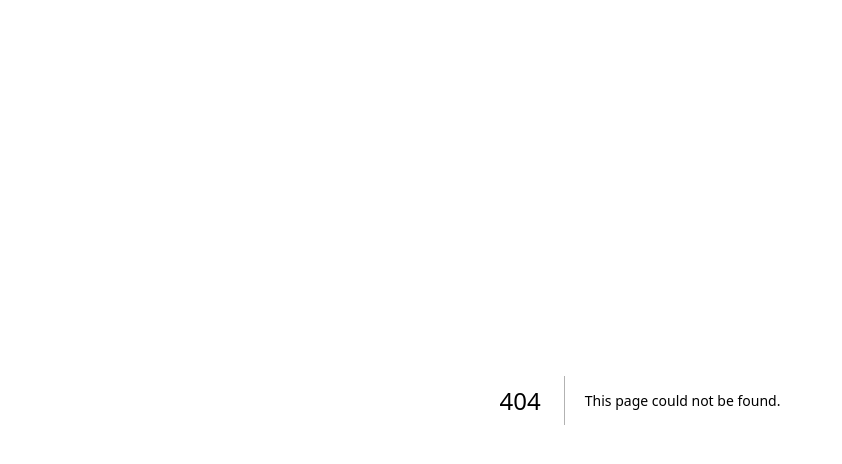
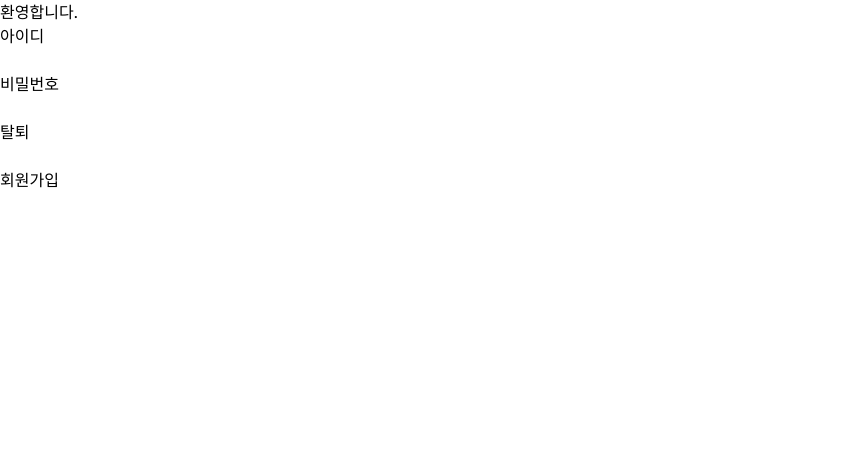
Before and after one commit to Hunvely/personal-project, a Next.js app in the folder nextjs-14/: page /pages/users/withdrawal in a window 1280 px wide. Before the commit this address had no page. Shown: the top 464 px of the page, without its empty margins (0-842 px from the left). Built offline with nearby package versions, Linux system fonts and the light colour scheme.

Commit message:
feat - withdrawal page of front area

```diff
--- a/nextjs-14/app/page.tsx
+++ b/nextjs-14/app/page.tsx
@@ -1,5 +1,4 @@
 'use client'
-
 
 import { useState } from "react"
 import axios from 'axios';
@@ -60,6 +59,8 @@ const HomePage: NextPage = () => {
             <PermIdentityIcon onClick={() => toggleMenu()} style={{ cursor: 'pointer' }}></PermIdentityIcon><br />
             <Link href={`${PG.USER}/login`}>sign in</Link><br />
             <Link href={`${PG.USER}/join`}>sign up</Link><br />
+            <Link href={`${PG.USER}/withdrawal`}>user withdrawal</Link><br />
+
           </nav>
         </div>
         <div className={styles.content}>Start on your Journey.
--- /dev/null
+++ b/nextjs-14/app/pages/users/withdrawal/page.tsx
@@ -0,0 +1,67 @@
+"use client";
+import { useState } from "react";
+import axios from "axios";
+import Link from "next/link";
+import { useRouter } from "next/navigation";
+import { NextPage } from "next";
+const SERVER = "http://localhost:8080";
+
+const WithdrawalPage: NextPage = () => {
+    const [username, setUsername] = useState("");
+    const [password, setPassword] = useState("");
+
+    const handleUserName = (e: any) => {
+        setUsername(e.target.value);
+    };
+    const handlePassword = (e: any) => {
+        setPassword(e.target.value);
+    };
+
+    const data = { password };
+
+    const router = useRouter();
+
+    const handleSubmit = () => {
+        const url = `${SERVER}/api/withdrawal/${username}?password=${password}`;
+        axios
+            .delete(url, { data })
+            .then((res) => {
+                const message = res.data.message;
+                alert(message);
+                if (message === "SUCCESS") {
+                    // 탈퇴 처리 성공 시 동작
+                    alert("SUCCESS")
+                } else if (message === "FAIL") {
+                    // 실패 시 동작
+                    alert("FAIL")
+                } else if (message === "WRONG_PASSWORD") {
+                    // 잘못된 비밀번호일 경우 동작
+                    alert("WRONG_PASSWORD")
+                } else {
+                    // 지정되지 않은 경우 동작
+                    alert("지정되지 않은 값");
+                }
+            })
+            .catch((error) => {
+                // 에러 처리
+                console.error("Error occurred:", error);
+            });
+    };
+
+    return (
+        <>
+            <h2>환영합니다.</h2>
+            <h4>아이디</h4>
+            <input type="text" onChange={handleUserName}></input>
+            <h4>비밀번호</h4>
+            <input type="text" onChange={handlePassword}></input>
+            <br></br>
+            <button onClick={handleSubmit}>탈퇴</button>
+            <br></br>
+            <br></br>
+            <Link href={"http://localhost:3000/pages/users/join"}>회원가입 </Link>
+        </>
+    );
+}
+
+export default WithdrawalPage;
```
